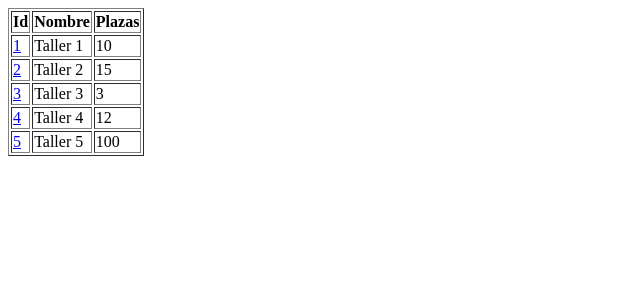
After one commit to Mcast03/EntornoServidor, a Spring Boot app: page /taller/todos in a window 1280 px wide. The commit adds this page. Shown: the top 300 px of the page, without its empty margins (0-640 px from the left). Run offline with Spring Boot 4, Linux system fonts and the light colour scheme.

Commit message:
clase 01/10

```diff
--- a/PrimerProyecto/src/main/java/com/example/demo/controler/Calculadora.java
+++ b/PrimerProyecto/src/main/java/com/example/demo/controler/Calculadora.java
@@ -15,5 +15,4 @@ public class Calculadora {
 	public String suma(@PathVariable Integer numero1, @PathVariable Integer numero2, @PathVariable String palabra) {
 		return "/calculadora/suma";
 	}
-
 }
--- /dev/null
+++ b/PrimerProyecto/src/main/java/com/example/demo/controler/TallerController.java
@@ -0,0 +1,57 @@
+package com.example.demo.controler;
+
+import java.util.ArrayList;
+import java.util.List;
+
+import org.springframework.stereotype.Controller;
+import org.springframework.ui.Model;
+import org.springframework.web.bind.annotation.GetMapping;
+import org.springframework.web.bind.annotation.PathVariable;
+import org.springframework.web.bind.annotation.RequestMapping;
+
+import com.example.demo.model.Taller;
+
+@Controller
+@RequestMapping("/taller")
+public class TallerController {
+
+	private final List<Taller> talleres = cargadorTalleres();
+
+	public List<Taller> cargadorTalleres() {
+		List<Taller> ts = new ArrayList<>();
+
+		ts.add(new Taller("Taller 1", 10));
+		ts.add(new Taller("Taller 2", 15));
+		ts.add(new Taller("Taller 3", 3));
+		ts.add(new Taller("Taller 4", 12));
+		ts.add(new Taller("Taller 5", 100));
+
+		return ts;
+	}
+
+
+	private Taller dameIdTaller(int id) {
+		for (Taller t : talleres) {
+			if(t.getId() == id) {
+				return t;
+			}
+		}
+		return null;
+	}
+
+
+	@GetMapping("/uno/{id}")
+	public String m(Model model, @PathVariable int id) {
+
+		model.addAttribute("taller", dameIdTaller(id));
+		return "taller/un-taller";
+	}
+
+
+	@GetMapping("/todos")
+	public String todos(Model model) {
+		model.addAttribute("talleres", talleres);
+		return "taller/dos-taller";
+	}
+
+}
--- a/PrimerProyecto/src/main/resources/templates/calculadora/suma.html
+++ b/PrimerProyecto/src/main/resources/templates/calculadora/suma.html
@@ -6,6 +6,6 @@
 </head>
 <body>
 	<h1>Calculadora</h1>
-	<p th:text="${palabra + ' ' + numero1 + ' + ' + numero2 + ' = ' + (numero1 + numero2)}"></p>
+	<p th:text="${'Hola '+ palabra + ', la suma de los numeros ' + numero1 + ' y ' + numero2 + ' es igual a ' + (numero1 + numero2)}"></p>
 </body>
 </html>
--- /dev/null
+++ b/PrimerProyecto/src/main/resources/templates/taller/dos-taller.html
@@ -0,0 +1,30 @@
+<!DOCTYPE html>
+<html>
+<head>
+<meta charset="UTF-8">
+<title>Insert title here</title>
+</head>
+<body>
+
+	<p th:if="${talleres == null || talleres.size == 0}">No hay talleres para mostrar</p>
+	<table th:unless="${talleres == null || talleres.size == 0}" border=1>
+		<thead>
+			<tr>
+				<th>Id</th>
+				<th>Nombre</th>
+				<th>Plazas</th>
+			</tr>
+		</thead>
+		<tbody>
+			<tr th:each="taller : ${talleres}">
+				<td>
+					<a th:href="@{'/taller/uno/' + ${taller.id}}"
+					th:text="${taller.id}"></a>
+				</td>
+				<td th:text="${taller.nombre}"></td>
+				<td th:text="${taller.plazas}"></td>
+			</tr>
+		</tbody>
+	</table>
+</body>
+</html>
```
Also changed, not shown: PrimerProyecto/src/main/java/com/example/demo/model/Taller.java (added, +38 -0 lines), PrimerProyecto/src/main/resources/templates/taller/un-taller.html (added, +20 -0 lines).
